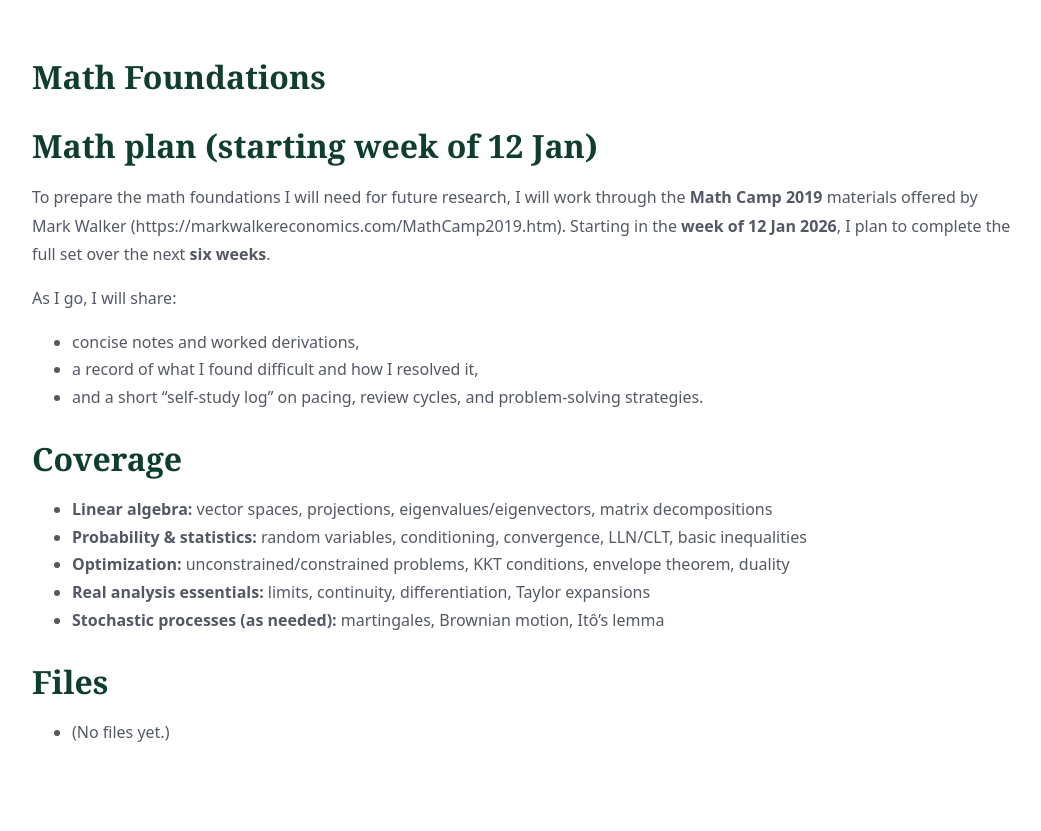
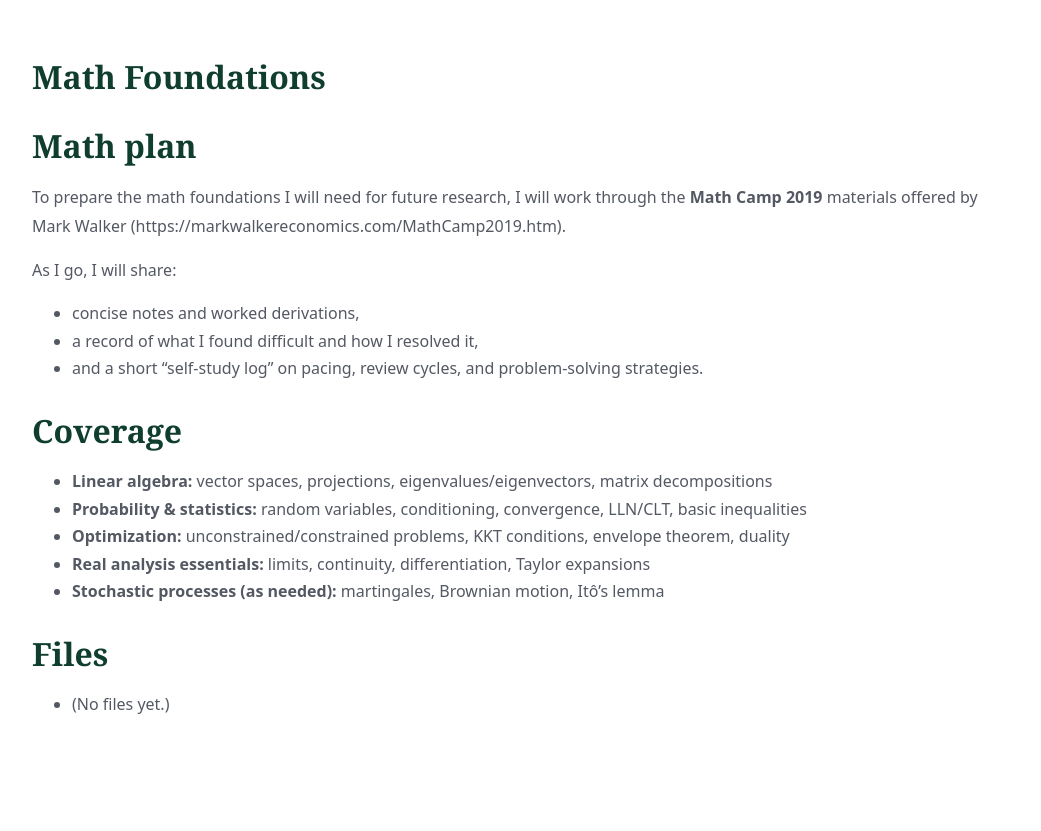
Before and after one commit to yaxinzn/study-archive, a Jekyll site: the page built from materials/math-foundations/index.md, in a window 1280 px wide. Shown: the part 472-1303 px from the top of the page, without its empty margins (118-1159 px from the left). Built offline with Jekyll 4.4.1, drawn with Linux system fonts in a browser that asks for light colours; after the commit the page ends 1274 px from its top, so only the background shows below that.

Commit message:
Update Math section

```diff
--- a/materials/math-foundations/index.md
+++ b/materials/math-foundations/index.md
@@ -8,8 +8,8 @@ hero_desc: Notes, PDFs, and structured summaries for Math Foundations.
 
 # Math Foundations
 
-## Math plan (starting week of 12 Jan)
-To prepare the math foundations I will need for future research, I will work through the **Math Camp 2019** materials offered by Mark Walker (https://markwalkereconomics.com/MathCamp2019.htm). Starting in the **week of 12 Jan 2026**, I plan to complete the full set over the next **six weeks**.
+## Math plan
+To prepare the math foundations I will need for future research, I will work through the **Math Camp 2019** materials offered by Mark Walker (https://markwalkereconomics.com/MathCamp2019.htm).
 
 As I go, I will share:
 - concise notes and worked derivations,
```
